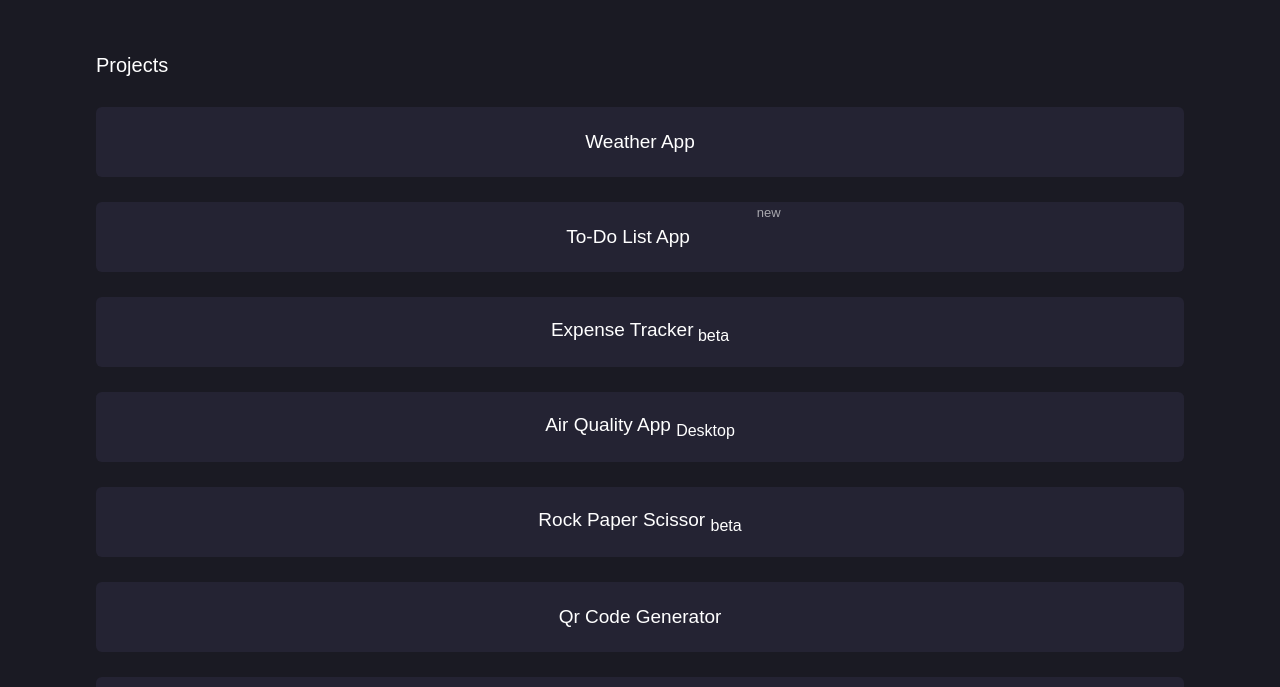
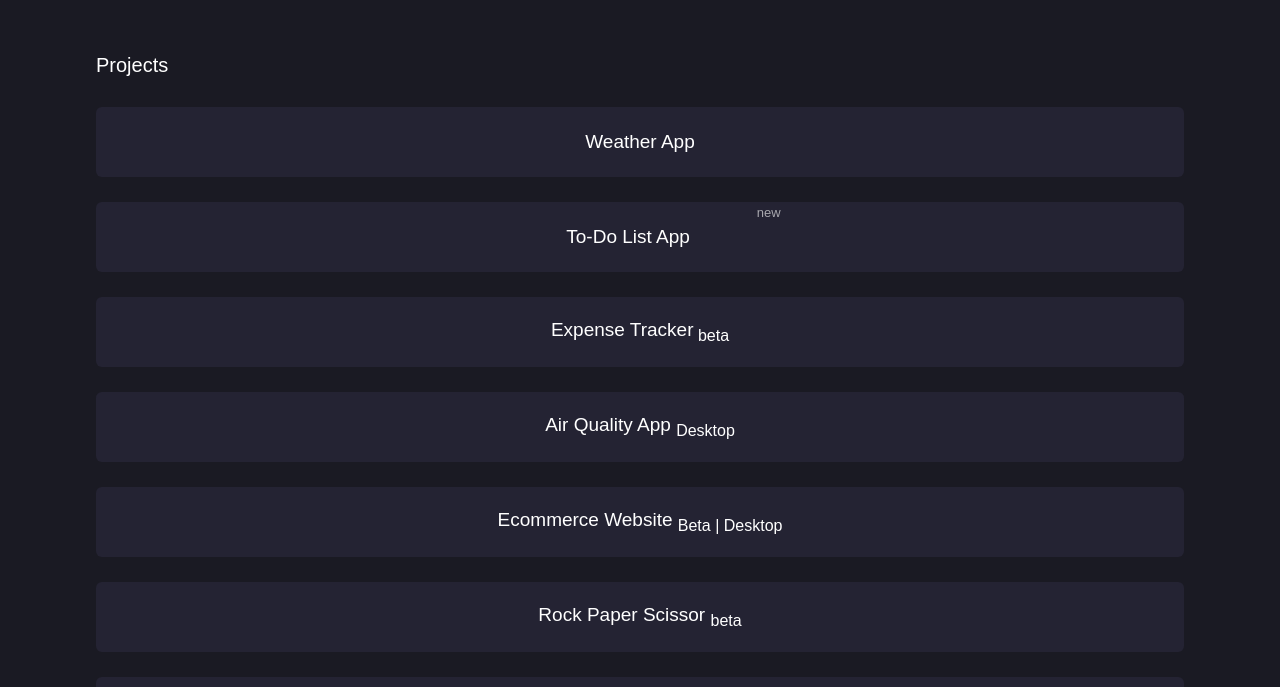
Before and after one commit to Midhun777/midhun777.github.io, a plain HTML site: page index.html in a window 1280 px wide. Shown: the part 113-800 px from the top of the page. Drawn offline with nearby package versions, Linux system fonts and the light colour scheme; a web font is replaced by a local one.

Commit message:
update index.html

```diff
--- a/index.html
+++ b/index.html
@@ -115,6 +115,12 @@ s0.parentNode.insertBefore(s1,s0);
 			</div>
 		</a>
 
+<a href="https://emagine7.netlify.app/">
+			<div class="card">
+				<span class="card-text">Ecommerce Website <sub class="beta">Beta | Desktop</sub></span>
+			</div>
+		</a>
+
 		<a href="https://midhun777.github.io/rock-paper-scissor/">
 			<div class="card">
 				<span class="card-text">Rock Paper Scissor <sub class="beta">beta</sub></span>
```
